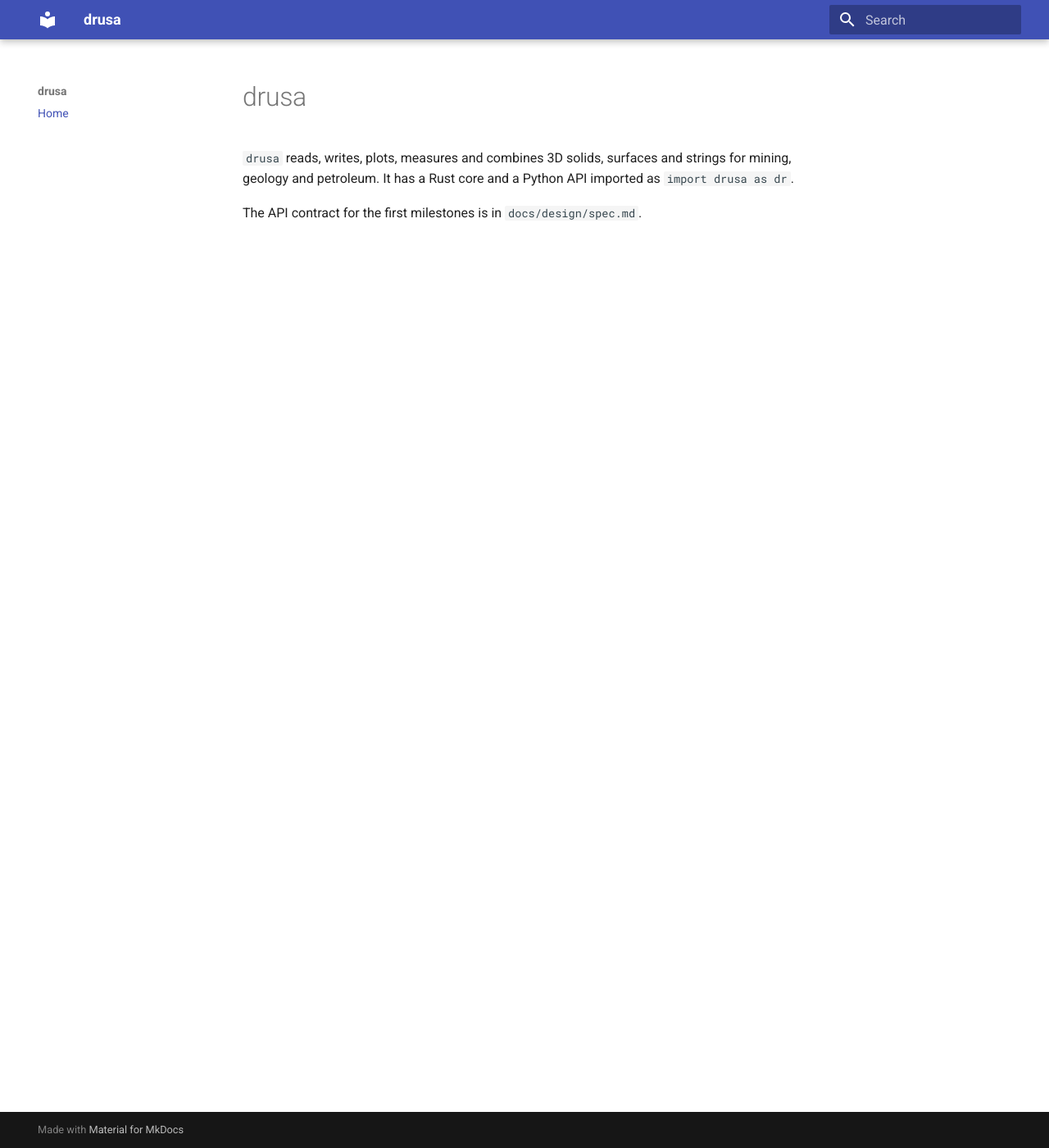
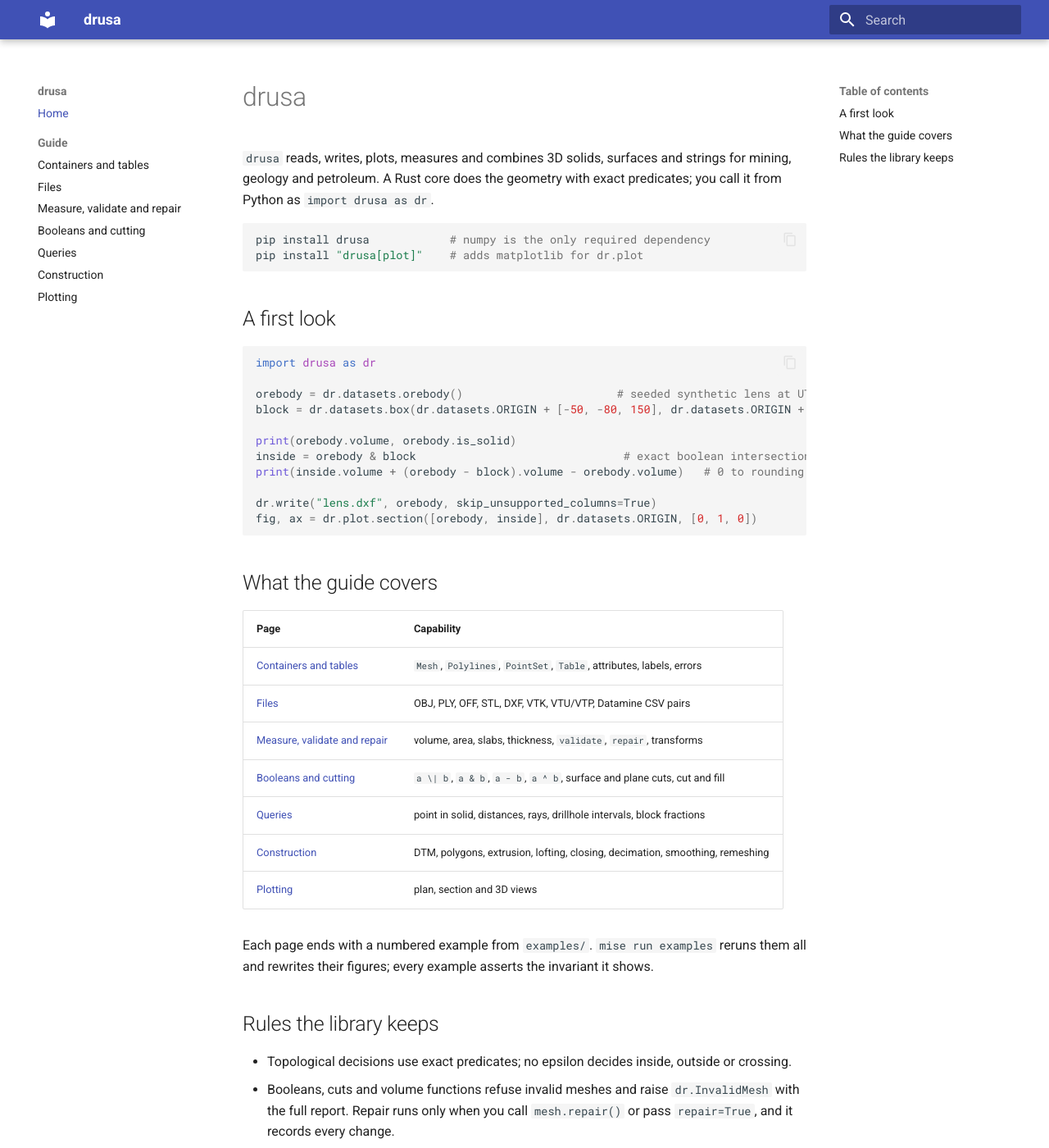
Before and after one commit to cratongen/wireframes, an MkDocs documentation site: the page built from docs/index.md, in a window 1280 px wide and 1400 px high. Shown: the whole window at 82% size. Built offline with MkDocs 1.6.1 and Material for MkDocs 9.7.7, drawn with Linux system fonts in a browser that asks for light colours; some of the changed text lies outside the part shown.

Commit message:
docs: add a guide page per capability and publish example figures

````diff
--- a/docs/index.md
+++ b/docs/index.md
@@ -1,7 +1,50 @@
 # drusa
 
-`drusa` reads, writes, plots, measures and combines 3D solids, surfaces and
-strings for mining, geology and petroleum. It has a Rust core and a Python
-API imported as `import drusa as dr`.
+`drusa` reads, writes, plots, measures and combines 3D solids, surfaces and strings for mining, geology and
+petroleum. A Rust core does the geometry with exact predicates; you call it from Python as `import drusa as dr`.
 
-The API contract for the first milestones is in `docs/design/spec.md`.
+```sh
+pip install drusa            # numpy is the only required dependency
+pip install "drusa[plot]"    # adds matplotlib for dr.plot
+```
+
+## A first look
+
+```python
+import drusa as dr
+
+orebody = dr.datasets.orebody()                       # seeded synthetic lens at UTM scale
+block = dr.datasets.box(dr.datasets.ORIGIN + [-50, -80, 150], dr.datasets.ORIGIN + [50, 80, 250])
+
+print(orebody.volume, orebody.is_solid)
+inside = orebody & block                               # exact boolean intersection
+print(inside.volume + (orebody - block).volume - orebody.volume)   # 0 to rounding
+
+dr.write("lens.dxf", orebody, skip_unsupported_columns=True)
+fig, ax = dr.plot.section([orebody, inside], dr.datasets.ORIGIN, [0, 1, 0])
+```
+
+## What the guide covers
+
+| Page | Capability |
+|---|---|
+| [Containers and tables](guide/containers.md) | `Mesh`, `Polylines`, `PointSet`, `Table`, attributes, labels, errors |
+| [Files](guide/files.md) | OBJ, PLY, OFF, STL, DXF, VTK, VTU/VTP, Datamine CSV pairs |
+| [Measure, validate and repair](guide/measure-repair.md) | volume, area, slabs, thickness, `validate`, `repair`, transforms |
+| [Booleans and cutting](guide/booleans.md) | `a \| b`, `a & b`, `a - b`, `a ^ b`, surface and plane cuts, cut and fill |
+| [Queries](guide/queries.md) | point in solid, distances, rays, drillhole intervals, block fractions |
+| [Construction](guide/construction.md) | DTM, polygons, extrusion, lofting, closing, decimation, smoothing, remeshing |
+| [Plotting](guide/plotting.md) | plan, section and 3D views |
+
+Each page ends with a numbered example from `examples/`. `mise run examples` reruns them all and rewrites their
+figures; every example asserts the invariant it shows.
+
+## Rules the library keeps
+
+- Topological decisions use exact predicates; no epsilon decides inside, outside or crossing.
+- Booleans, cuts and volume functions refuse invalid meshes and raise `dr.InvalidMesh` with the full report.
+  Repair runs only when you call `mesh.repair()` or pass `repair=True`, and it records every change.
+- Results do not depend on the number of threads.
+- Every object is immutable; methods return new objects.
+
+Speed has not been measured against other packages yet.
--- a/mkdocs.yml
+++ b/mkdocs.yml
@@ -1,8 +1,34 @@
 site_name: drusa
+site_description: Read, write, plot, measure and combine solids, surfaces and strings for mining, geology and petroleum.
 docs_dir: docs
 exclude_docs: |
   design/
+  hooks.py
 theme:
   name: material
+  features:
+    - navigation.sections
+    - content.code.copy
+hooks:
+  - docs/hooks.py
+markdown_extensions:
+  - admonition
+  - attr_list
+  - pymdownx.details
+  - pymdownx.highlight
+  - pymdownx.superfences
+  - pymdownx.snippets:
+      base_path: ["."]
+      check_paths: true
+  - toc:
+      permalink: true
 nav:
   - Home: index.md
+  - Guide:
+      - Containers and tables: guide/containers.md
+      - Files: guide/files.md
+      - Measure, validate and repair: guide/measure-repair.md
+      - Booleans and cutting: guide/booleans.md
+      - Queries: guide/queries.md
+      - Construction: guide/construction.md
+      - Plotting: guide/plotting.md
````
Also changed, not shown: docs/guide/booleans.md (added, +57 -0 lines), docs/guide/construction.md (added, +38 -0 lines), docs/guide/containers.md (added, +87 -0 lines), docs/guide/files.md (added, +49 -0 lines), docs/guide/measure-repair.md (added, +56 -0 lines), docs/guide/plotting.md (added, +28 -0 lines), docs/guide/queries.md (added, +38 -0 lines), docs/hooks.py (added, +20 -0 lines).
